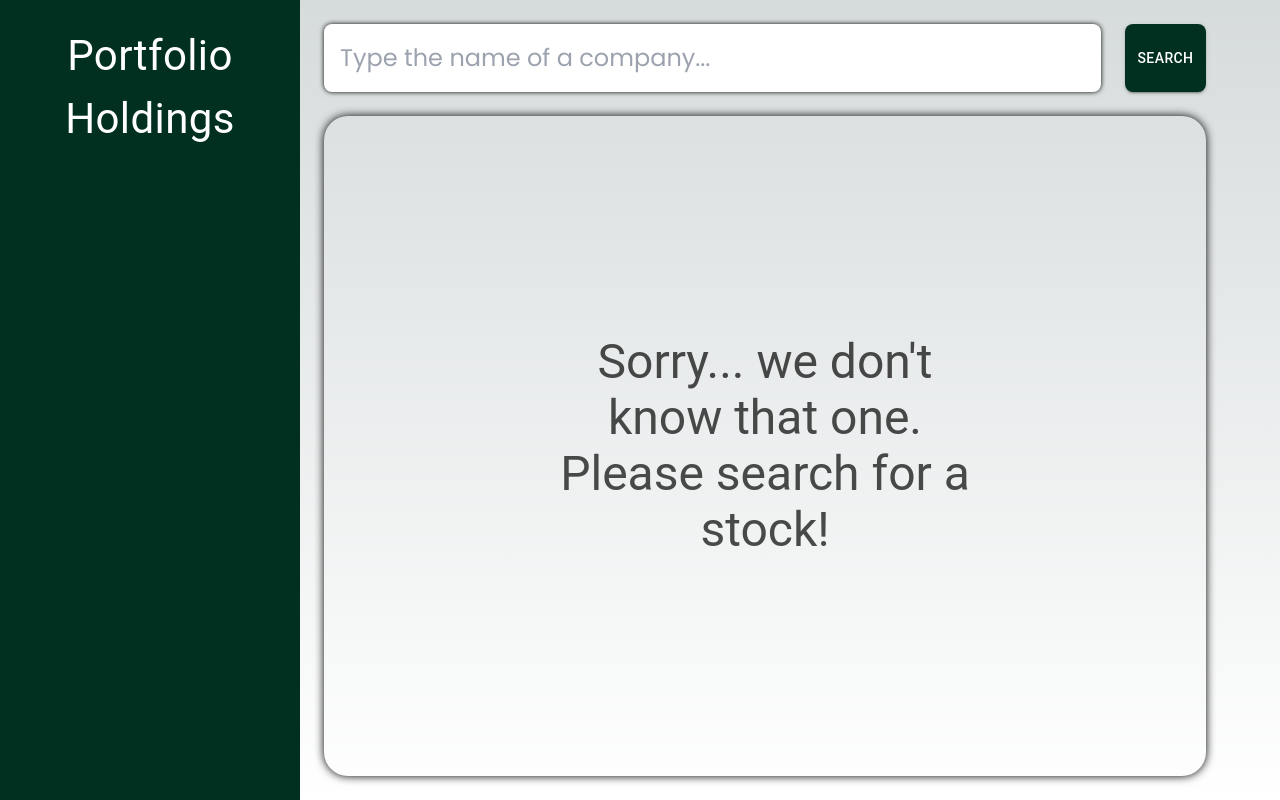
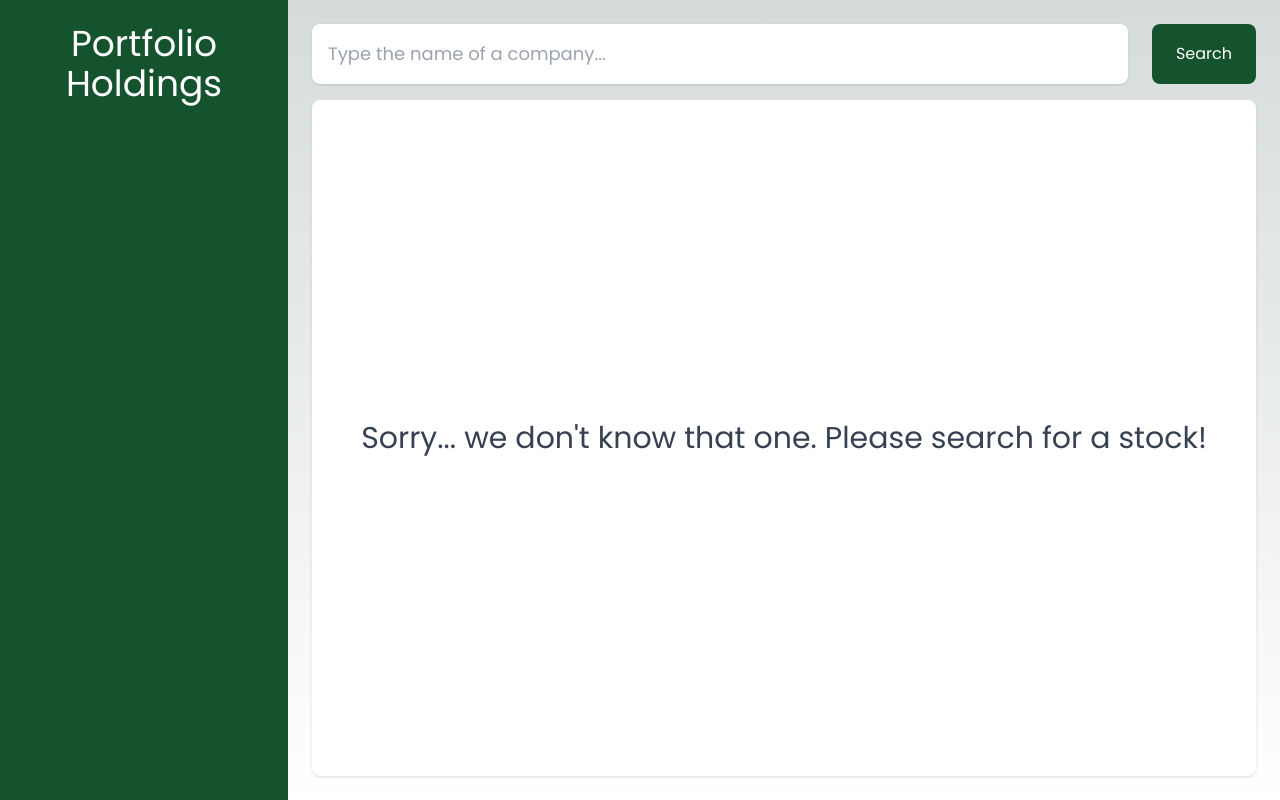
Before and after one commit to whitallee/stocks-for-noobs, a Next.js app: page /dashboard in a window 1280 px wide. Built offline with nearby package versions, Linux system fonts and the light colour scheme.

Commit message:
Dashboard page changes

```diff
--- /dev/null
+++ b/app/components/StockInterface.js
@@ -0,0 +1,49 @@
+import React from "react";
+import { Line } from "react-chartjs-2";
+import { Chart as ChartJS } from "chart.js/auto";
+
+export default function StockInterface({ stockName, companyDetails, quoteData, chartData }) {
+  if (!companyDetails || !quoteData || !chartData) {
+    return <div>Loading data...</div>;
+  }
+
+  const chartConfig = {
+    labels: chartData.t.map((timestamp) =>
+      new Date(timestamp * 1000).toLocaleDateString()
+    ),
+    datasets: [
+      {
+        label: "Stock Price",
+        data: chartData.c, // 'c' is the closing price in the API response
+        fill: false,
+        backgroundColor: "rgba(75, 192, 192, 0.2)",
+        borderColor: "rgba(75, 192, 192, 1)",
+      },
+    ],
+  };
+
+  return (
+    <div className="w-full flex flex-col p-6 bg-gray-100 rounded-lg shadow-lg">
+      {/* Stock Details */}
+      <div className="mb-4">
+        <h2 className="text-4xl font-bold">{companyDetails.name}</h2>
+        <p className="text-lg">Ticker: {stockName}</p>
+        <p className="text-lg">Market Cap: {companyDetails.marketCapitalization}</p>
+        <p className="text-lg">Currency: {companyDetails.currency}</p>
+      </div>
+
+      {/* Stock Quote */}
+      <div className="mb-4">
+        <h3 className="text-3xl font-semibold">Current Price: ${quoteData.c}</h3>
+        <p className={quoteData.dp > 0 ? "text-green-500" : "text-red-500"}>
+          Change: {quoteData.d} ({quoteData.dp}%)
+        </p>
+      </div>
+
+      {/* Historical Chart */}
+      <div className="w-full h-64">
+        <Line data={chartConfig} />
+      </div>
+    </div>
+  );
+}
--- a/app/dashboard/page.js
+++ b/app/dashboard/page.js
@@ -1,22 +1,14 @@
 "use client";
 
-import { Box, Button, Stack, Typography } from "@mui/material";
 import { useState } from "react";
 import StockInterface from "../components/stock-interface";
-import {
-  mockCompanyDetails,
-  mockHistoricalData,
-  mockSearchResults,
-} from "../constants/mock";
-
+import { mockCompanyDetails, mockHistoricalData, mockSearchResults } from "../constants/mock";
 
 export default function Dashboard() {
   const [input, setInput] = useState("");
   const [displayedStock, setDisplayedStock] = useState("");
   const [matches, setMatches] = useState(mockSearchResults.result);
-
-  const [data, setData] = useState(mockHistoricalData);
-  const [filter, setFilter] = useState("1W")
+  const [filter, setFilter] = useState("1W");
 
   const clear = () => {
     setInput("");
@@ -28,114 +20,59 @@ export default function Dashboard() {
   };
 
   return (
-    <Box height="100vh" width="100vw" display="flex" alignItems="flex-start">
-      <Box
-        height="100vh"
-        maxWidth="300px"
-        bgcolor="#023020"
-        color="white"
-        padding="24px"
-        display="flex"
-        flexDirection="column"
-      >
-        <Typography
-          fontSize="42px"
-          textAlign="center"
-          className="custom-font"
-          //   border="2px solid red"
-        >
-          Portfolio Holdings
-        </Typography>
-        <Stack
-          //   border="2px solid red"
-          flex="1"
-        ></Stack>
-      </Box>
-      <Box
-        minWidth="300px"
-        height="100vh"
-        flex="1"
-        // border="2px solid red"
-        display="flex"
-        flexDirection="column"
-      >
-        <Box
-          display="flex"
-          gap="24px"
-          //   border="2px solid red"
-          width="90%"
-          margin="24px"
-          marginBottom="0px"
-        >
+    <div className="h-screen w-screen flex">
+      {/* Sidebar */}
+      <div className="h-full w-72 bg-green-900 text-white p-6 flex flex-col">
+        <h1 className="text-4xl text-center mb-8">Portfolio Holdings</h1>
+        <div className="flex-1"></div>
+      </div>
+
+      {/* Main Content */}
+      <div className="flex-1 h-full flex flex-col p-6">
+        {/* Search Section */}
+        <div className="flex gap-6 mb-4 w-full">
           <input
             type="text"
             value={input}
-            style={{
-              width: "100%",
-              padding: "16px",
-              fontSize: "24px",
-              border: "none",
-              borderRadius: "8px",
-              boxShadow: "0px 0px 5px 0px",
-            }}
+            className="flex-grow p-4 text-lg border-none rounded-lg shadow"
             placeholder="Type the name of a company..."
             onChange={(e) => setInput(e.target.value)}
             onKeyDown={(e) => {
-              if (e.key == "Enter") {
+              if (e.key === "Enter") {
                 setDisplayedStock(input);
                 updateMatches();
                 clear();
               }
             }}
           />
-          <Button
-            variant="contained"
-            sx={{ backgroundColor: "#023020", borderRadius: "8px" }}
-            className="custom-font"
+          <button
             onClick={() => {
               setDisplayedStock(input);
               clear();
             }}
+            className="bg-green-900 text-white px-6 py-4 rounded-lg"
           >
             Search
-          </Button>
+          </button>
+        </div>
+
+        {/* Search Results */}
         {input && matches.length > 0 ? (
-            <ul
-              style={{
-                position: "absolute",
-                top: 100,
-                width: "50%",
-                borderRadius: "8px",
-                height: "300px",
-                overflowY: "scroll",
-                backgroundColor: "white",
-                boxShadow: "0px 0px 5px 0px",
-              }}
-              className="scrollbar"
-            >
-              {matches.map((match) => {
-                return (
+          <ul className="absolute top-24 w-1/2 bg-white rounded-lg shadow overflow-y-auto max-h-64">
+            {matches.map((match) => (
               <li
                 key={match.symbol}
-                    style={{
-                      cursor: "pointer",
-                      padding: "24px",
-                      margin: "12px",
-                      display: "flex",
-                      borderRadius: "8px",
-                      alignItems: "center",
-                      justifyContent: "space-between",
-                    }}
-                    className="hover:bg-green-200"
+                className="cursor-pointer p-4 hover:bg-green-200 flex justify-between"
+                onClick={() => setDisplayedStock(match.symbol)}
               >
                 <span>{match.symbol}</span>
                 <span>{match.description}</span>
               </li>
-                );
-              })}
+            ))}
           </ul>
         ) : null}
-        </Box>
+
+        {/* Stock Interface */}
         {displayedStock ? (
           <StockInterface
             stockName={displayedStock}
@@ -143,33 +80,13 @@ export default function Dashboard() {
             chartData={mockHistoricalData}
           />
         ) : (
-          <Box
-            border="none"
-            borderRadius="24px"
-            boxShadow="0px 0px 10px 0px"
-            minWidth="300px"
-            width="90%"
-            flex="1"
-            margin="24px"
-            padding="16px"
-            display="flex"
-            flexDirection="column"
-            gap="16px"
-            justifyContent="center"
-            alignItems="center"
-          >
-            <Typography
-              variant="h3"
-              color="rgba(0,0,0,.7)"
-              textAlign="center"
-              maxWidth="50%"
-              className="custom-font"
-            >
+          <div className="flex flex-col items-center justify-center flex-1 w-full p-6 rounded-lg shadow bg-white">
+            <h2 className="text-3xl text-gray-700 text-center">
               Sorry... we don&apos;t know that one. Please search for a stock!
-            </Typography>
-          </Box>
+            </h2>
+          </div>
         )}
-      </Box>
-    </Box>
+      </div>
+    </div>
   );
 }
--- a/package.json
+++ b/package.json
@@ -14,10 +14,13 @@
     "@heroicons/react": "^2.1.5",
     "@mui/icons-material": "^6.0.1",
     "@mui/material": "^6.0.1",
+    "axios": "^1.7.7",
+    "chart.js": "^4.4.4",
     "firebase": "^10.13.1",
     "framer-motion": "^11.5.2",
     "next": "14.2.7",
     "react": "^18",
+    "react-chartjs-2": "^5.2.0",
     "react-dom": "^18",
     "recharts": "^2.12.7"
   },
```
Also changed, not shown: 2 other files (tests, documents, lock files or other folders). Lines whose indentation alone changed are shown as unchanged.
